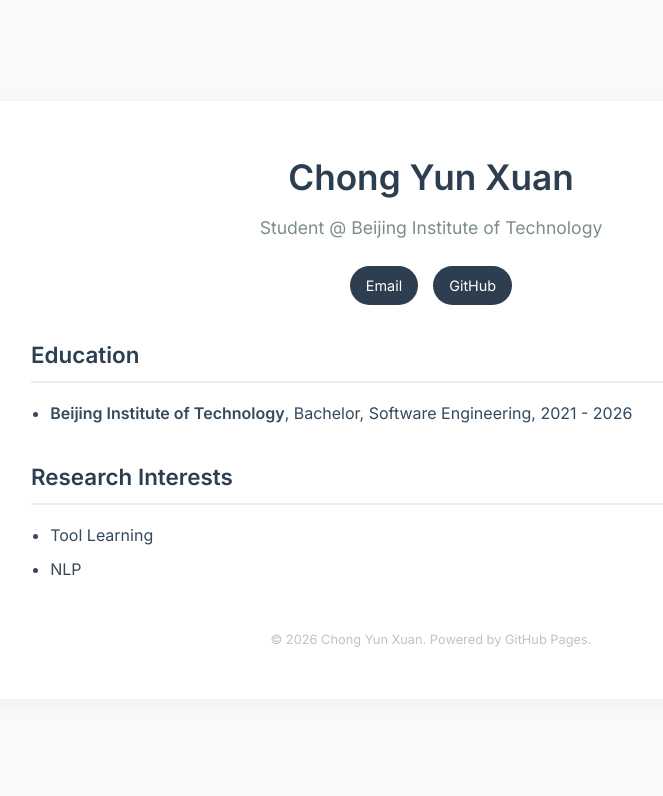
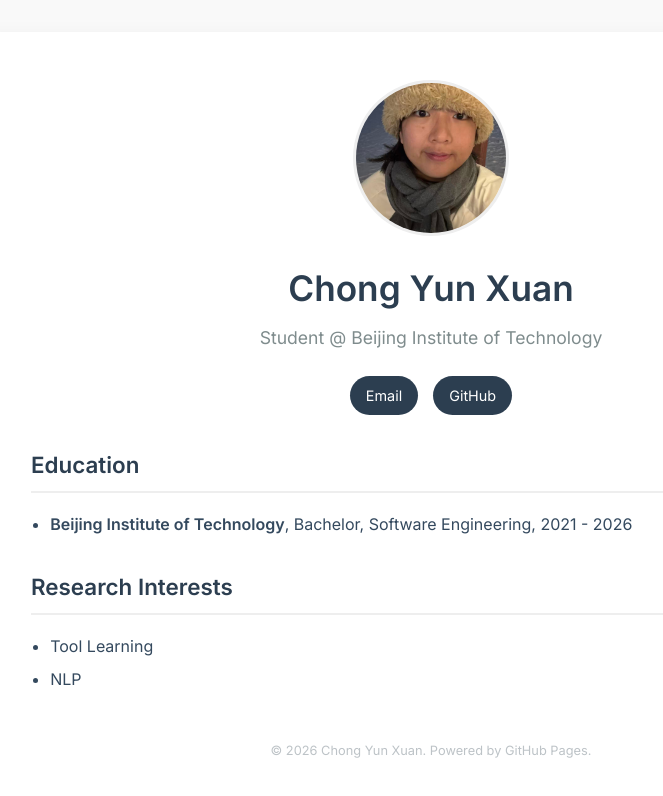
Before and after one commit to chong29/chong29.github.io, a plain HTML site: page index.html in a window 1280 px wide. Shown: the whole page, without its empty margins (209-872 px from the left). Drawn offline with Linux system fonts and the light colour scheme.

Commit message:
Update profile picture in index.html

```diff
--- a/index.html
+++ b/index.html
@@ -122,7 +122,7 @@
 
 <div class="container">
     <header>
-        <!-- <img src="./avatar.png" alt="Profile Picture" class="profile-pic"> -->
+        <img src="./Weixin Image_20260523004344_213_4.jpg" alt="Profile Picture" class="profile-pic">
         <h1>Chong Yun Xuan</h1>
         <p class="subtitle"> Student @ Beijing Institute of Technology</p>
 
```
